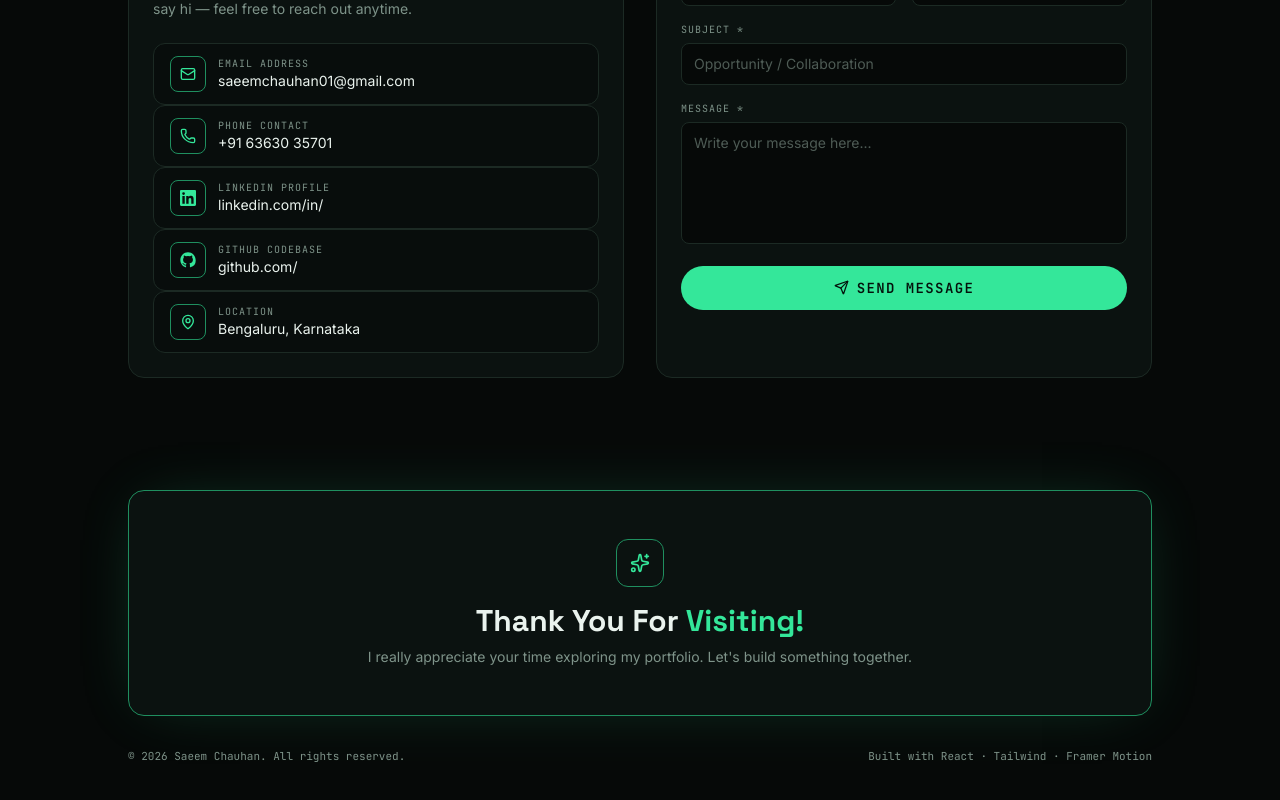
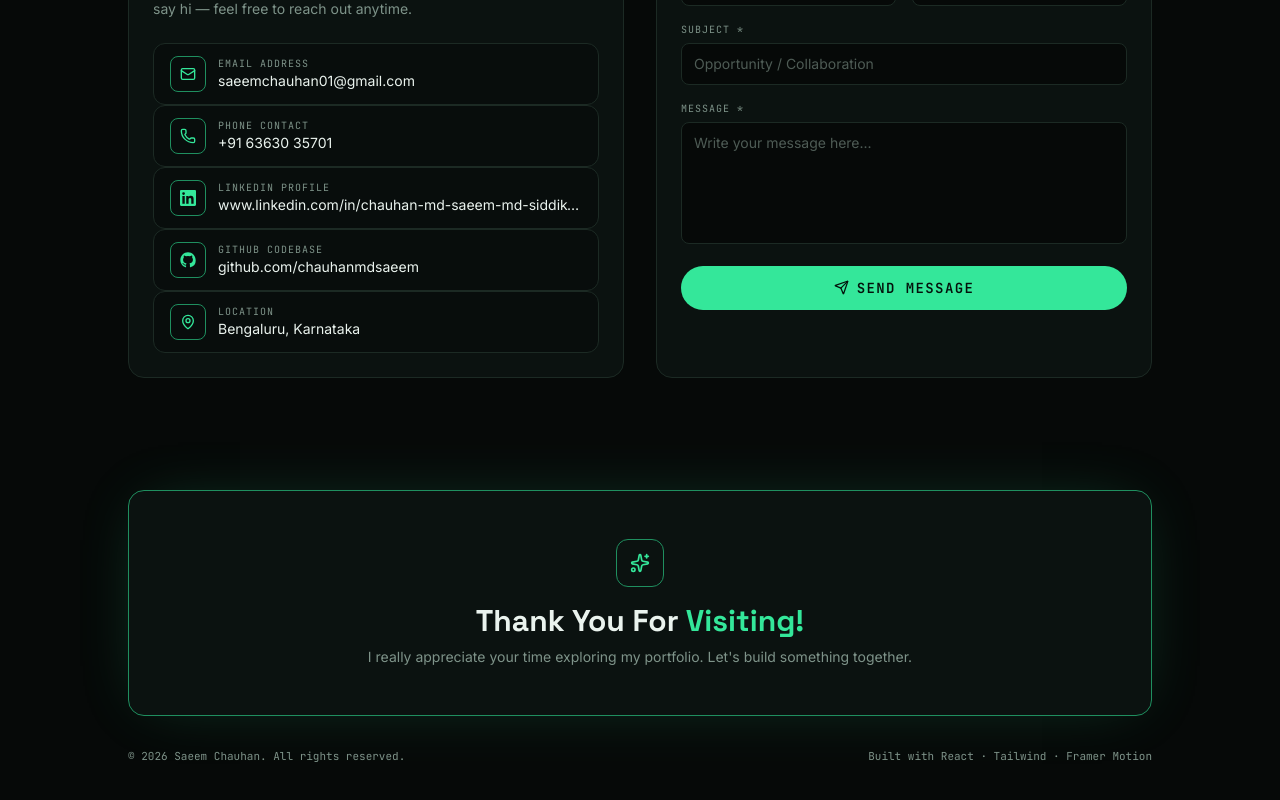
Before and after one commit to chauhanmdsaeem/saeem-portfolio, a React (Vite) app: page / in a window 1280 px wide. Shown: the part 6167-6967 px from the top of the page. Built offline with nearby package versions, Linux system fonts and the light colour scheme.

Commit message:
fix: Update generic social links to real profile URLs

```diff
--- a/src/data/profile.js
+++ b/src/data/profile.js
@@ -16,11 +16,10 @@ export const profile = {
   heroSub:
     "Recent BCA graduate exploring full-stack development, NLP and applied ML. I like taking a problem apart, measuring it, and shipping something that works.",
   resumeFile: "/resume.pdf",
-
-  // TODO: replace with your real profile links
+  // Social profile links
   socials: {
-    github: "https://github.com/",
-    linkedin: "https://linkedin.com/in/",
+    github: "https://github.com/chauhanmdsaeem",
+    linkedin: "https://www.linkedin.com/in/chauhan-md-saeem-md-siddik-84a884373/",
   },
 
   about: {
```
